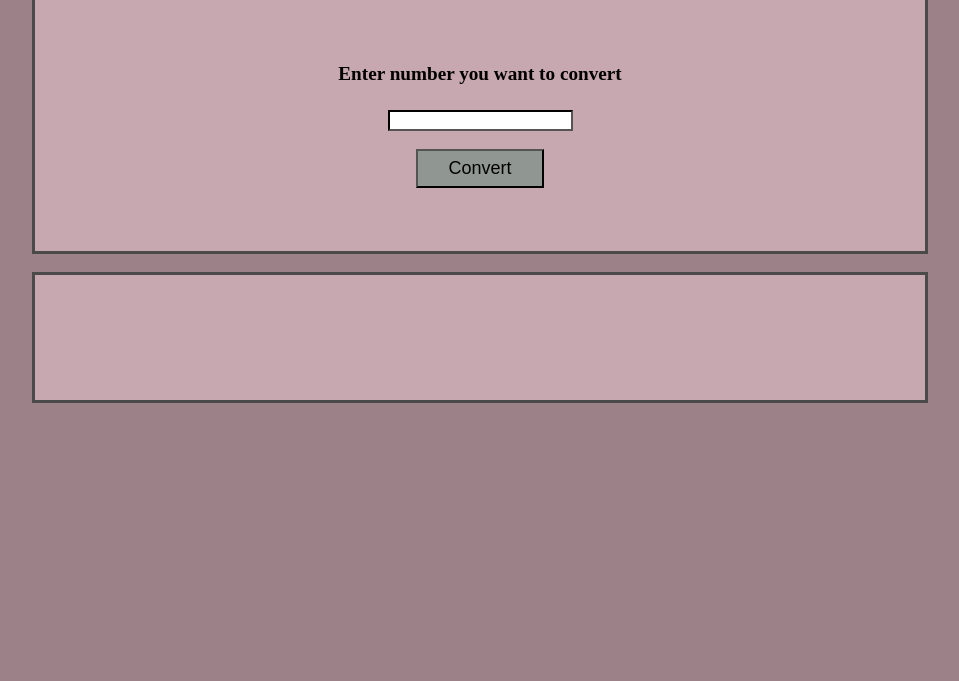
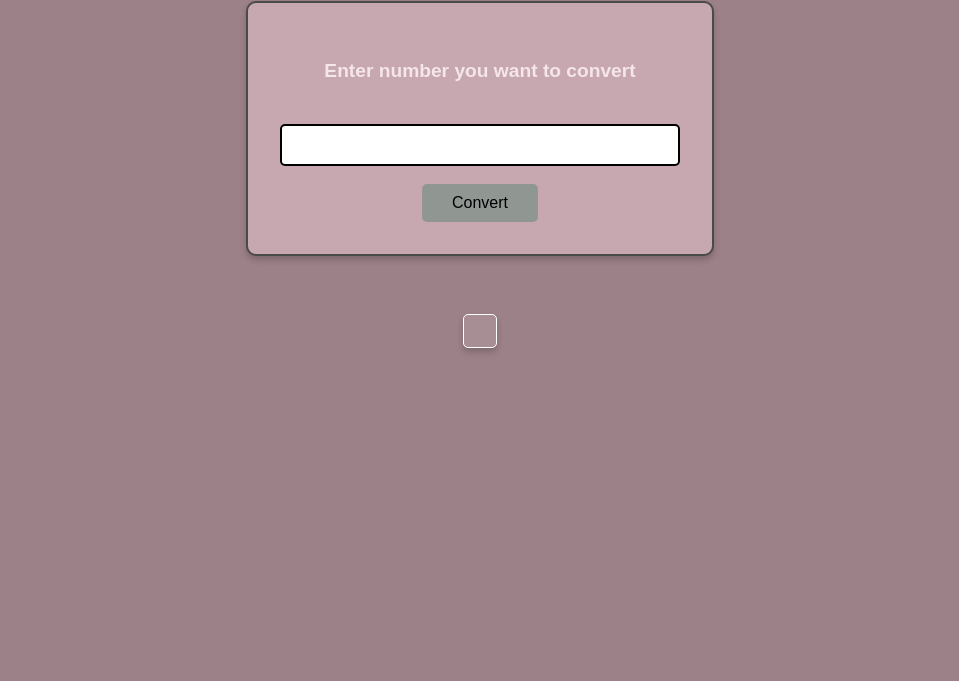
Before and after one commit to Shivani2224/Roman-Number-Converter, a plain HTML site: page index.html in a window 1280 px wide. Shown: the part 119-800 px from the top of the page, without its empty margins (160-1119 px from the left). Drawn offline with Linux system fonts and the light colour scheme.

Commit message:
Update style.css

```diff
--- a/style.css
+++ b/style.css
@@ -1,36 +1,94 @@
+
 body {
   background-color: #9d8189;
   text-align: center;
-  margin: 15%;
-  margin-top: 2rem;
+  margin: 0;
+  padding: 2rem;
+  font-family: 'Arial', sans-serif;
+  color: #ffffff;
 }
+
+
 h1 {
-  color: white;
+  color: #ffffff;
+  font-size: 2.5rem;
+  margin-bottom: 1rem;
 }
+
+h4 {
+  font-size: 1.2rem;
+  color: #f5e6e8;
+}
+
+
 div {
   background-color: #c7a7b0;
-  border: solid;
-  border-color: rgb(75, 74, 74);
-  /* box-shadow: 1px 2px 3px (rgb(97, 61, 14)); */
-  padding: 7%;
+  border: 2px solid rgb(75, 74, 74);
+  border-radius: 10px;
+  box-shadow: 0 4px 6px rgba(0, 0, 0, 0.2);
+  padding: 2rem;
+  margin: 1rem auto;
+  max-width: 400px;
 }
+
+
+input[type="number"] {
+  border: 2px solid #000;
+  border-radius: 5px;
+  padding: 10px;
+  font-size: 1rem;
+  width: calc(100% - 24px);
+  margin-top: 1rem;
+}
+
+
 button {
   background-color: #909793;
-  font-size: large;
-  color: black;
-  padding: 7px 30px;
+  font-size: 1rem;
+  color: #000;
+  padding: 10px 30px;
+  border: none;
+  border-radius: 5px;
+  cursor: pointer;
+  transition: background-color 0.3s ease, transform 0.2s ease;
 }
+
 button:hover {
   background-color: #9d8189;
+  transform: scale(1.05);
+  color: #fff;
 }
-h4 {
-  font-size: larger;
+
+/* Output Styling */.output {
+  margin-top: 1.5rem;
+  font-family: Arial, Helvetica, sans-serif;
+  font-size: 1.2rem;
+  color: #fefefe;
+  padding: 1rem;
+  border: 1px solid #fff;
+  border-radius: 5px;
+  background-color: rgba(255, 255, 255, 0.1);
+  display: inline-block;
+  max-width: 80%;
+  word-wrap: break-word;
+  text-align: center;
 }
-input {
-  border-color: black;
+
+@media (max-width: 768px) {
+  div {
+    padding: 1.5rem;
+  }
+
+  input[type="number"],
+  button {
+    font-size: 1rem;
+  }
+
+  h1 {
+    font-size: 2rem;
+  }
+
+  h4 {
+    font-size: 1rem;
+  }
 }
-.output {
-  text-align: center;
-  font-family: Arial, Helvetica, sans-serif;
-  font-size: larger;
-}
```
